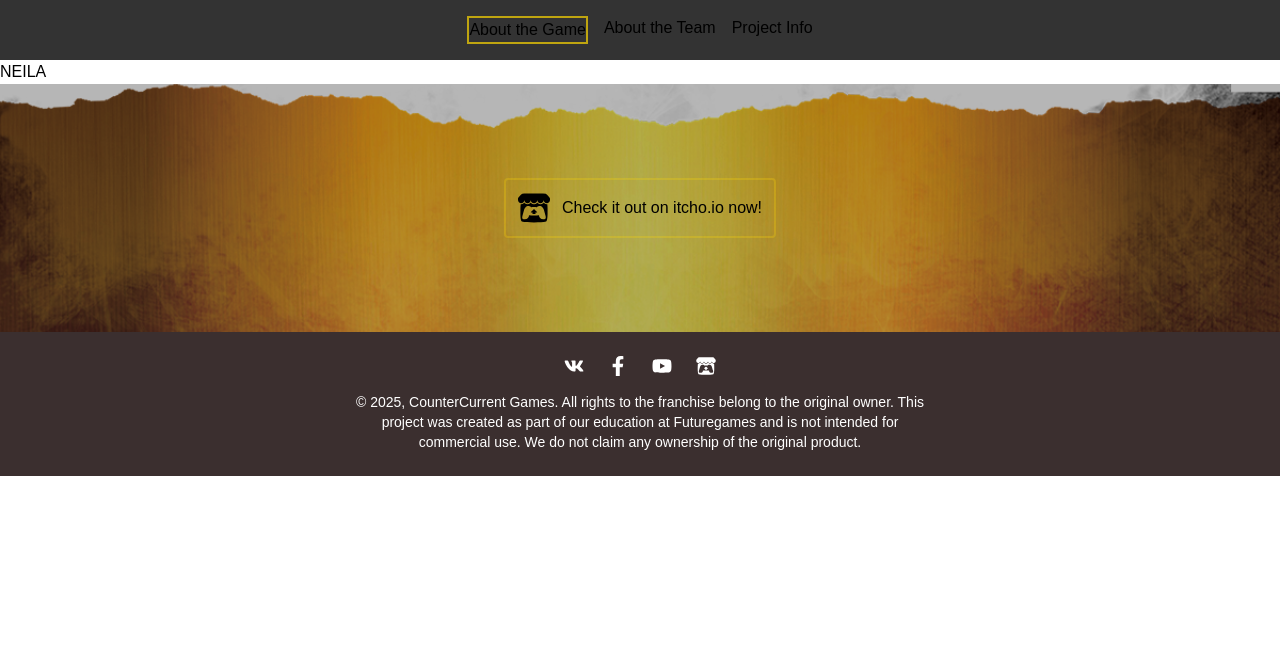
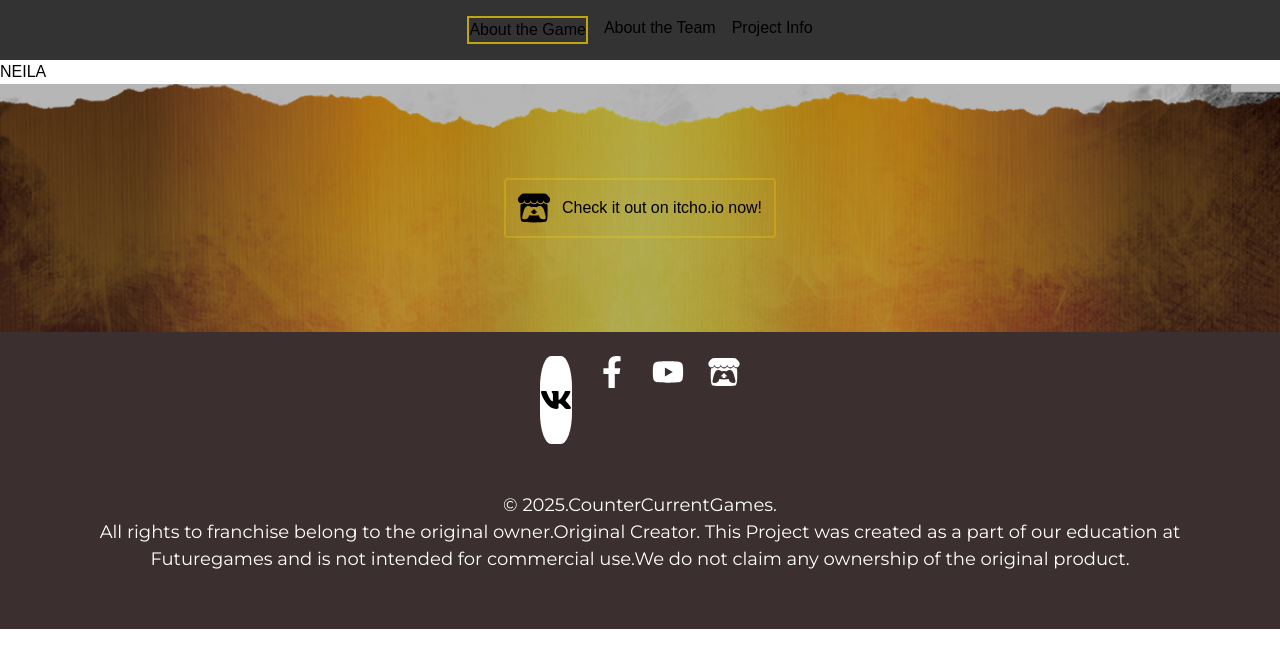
Before and after one commit to jasminedns/neila, a Next.js app: page / in a window 1280 px wide. Shown: the top 668 px of the page. Built offline with nearby package versions, Linux system fonts and the light colour scheme.

Commit message:
fixing some text

```diff
--- a/src/components/Footer/index.tsx
+++ b/src/components/Footer/index.tsx
@@ -3,20 +3,27 @@
 import React from "react";
 import {FaVk, FaFacebookF, FaYoutube, FaItchIo} from  "react-icons/fa";
 
+
 const Footer: React.FC = () => {
     return (
         <footer className="bg-[#3B2F2F] text-[#FFFFFF] py-6 px-4 text-center">
-      <div className="flex justify-center gap-6 mb-4 text-xl">
-        <a href="#" aria-label="VK" className="hover:text-[#FFFFFF]"><FaVk /></a>
-        <a href="#" aria-label="Facebook" className="hover:text-[#FFFFFF]"><FaFacebookF /></a>
-        <a href="#" aria-label="YouTube" className="hover:text-[#FFFFFF]"><FaYoutube /></a>
-        <a href="#" aria-label="Itch.io" className="hover:text-[#FFFFFF]"><FaItchIo /></a>
-      </div>
-      <p className="text-sm max-w-xl mx-auto text-[#FFFFFF] __font-family">
-        © 2025, CounterCurrent Games. All rights to the franchise belong to the original owner.
-        This project was created as part of our education at Futuregames and is not intended for
-        commercial use. We do not claim any ownership of the original product.
-      </p>
+          <div className="flex justify-center gap-6 mb-4 text-xl">
+            <div className="bg-white rounded-[35%]">
+            <a href="https://vk.com/" aria-label="VK" className="hover:text-[#FFFFFF] p-4"><FaVk size={32} fill="black"/></a>
+            </div>
+            <a href="https://www.facebook.com/" aria-label="Facebook" className="hover:text-[#FFFFFF]"><FaFacebookF size={32}/></a>
+            <a href="https://www.youtube.com/" aria-label="YouTube" className="hover:text-[#FFFFFF]"><FaYoutube size={32}/></a>
+            <a href="https://itch.io/" aria-label="Itch.io" className="hover:text-[#FFFFFF]"><FaItchIo size={32}/></a>
+        </div>
+
+        <div className="font-montserrat text-white text-[12px] md:text-[16px] lg:text-[18px] text-center p-8 mx-3">
+            <p>&copy; 2025.CounterCurrentGames.</p>
+              <p>All rights to franchise belong to the original owner.Original Creator.
+                  This Project was created as a part of our education at Futuregames and is not
+                  intended for commercial use.We do not claim any ownership
+                  of the original product. </p>
+        </div>
+
     </footer>
     );
     }
```
